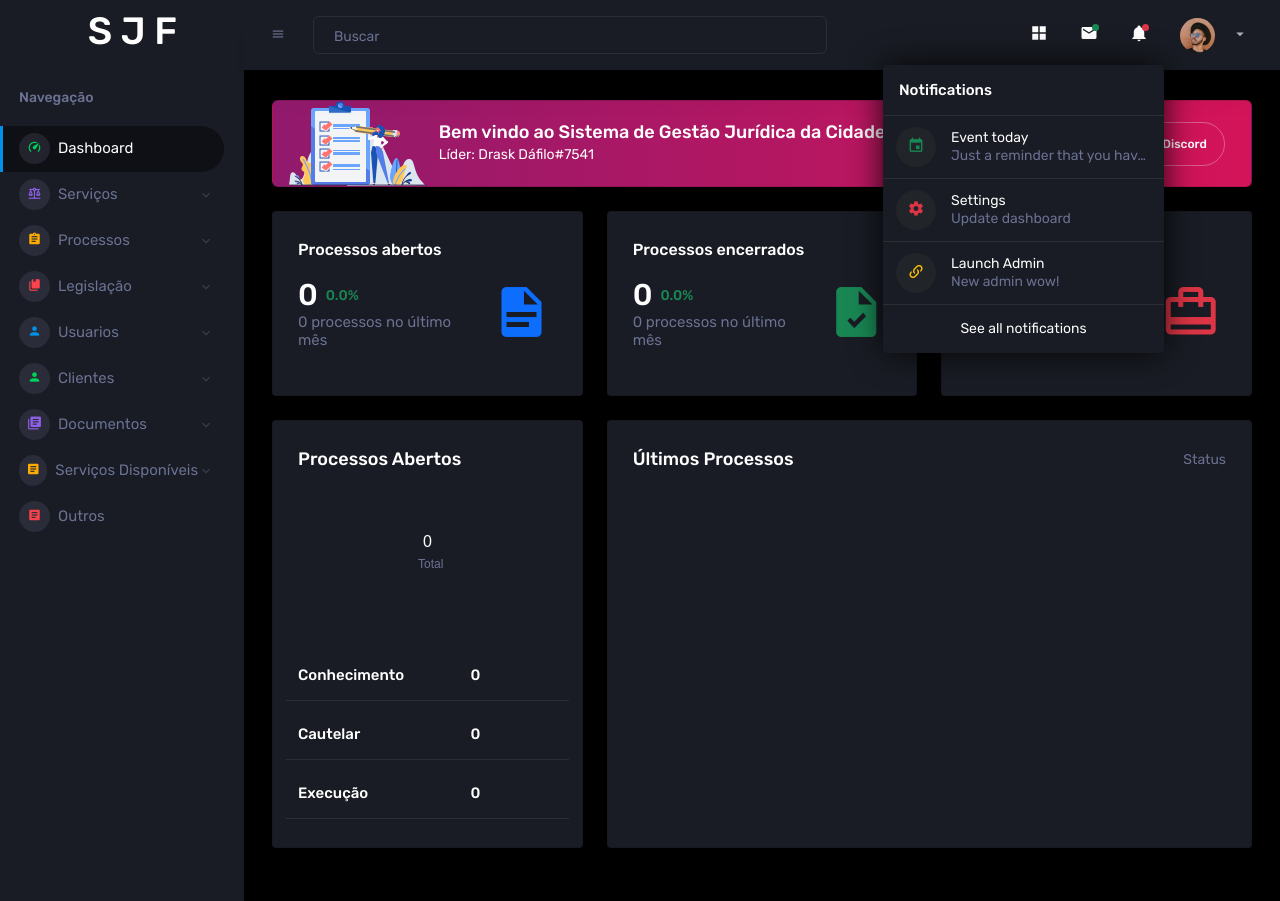
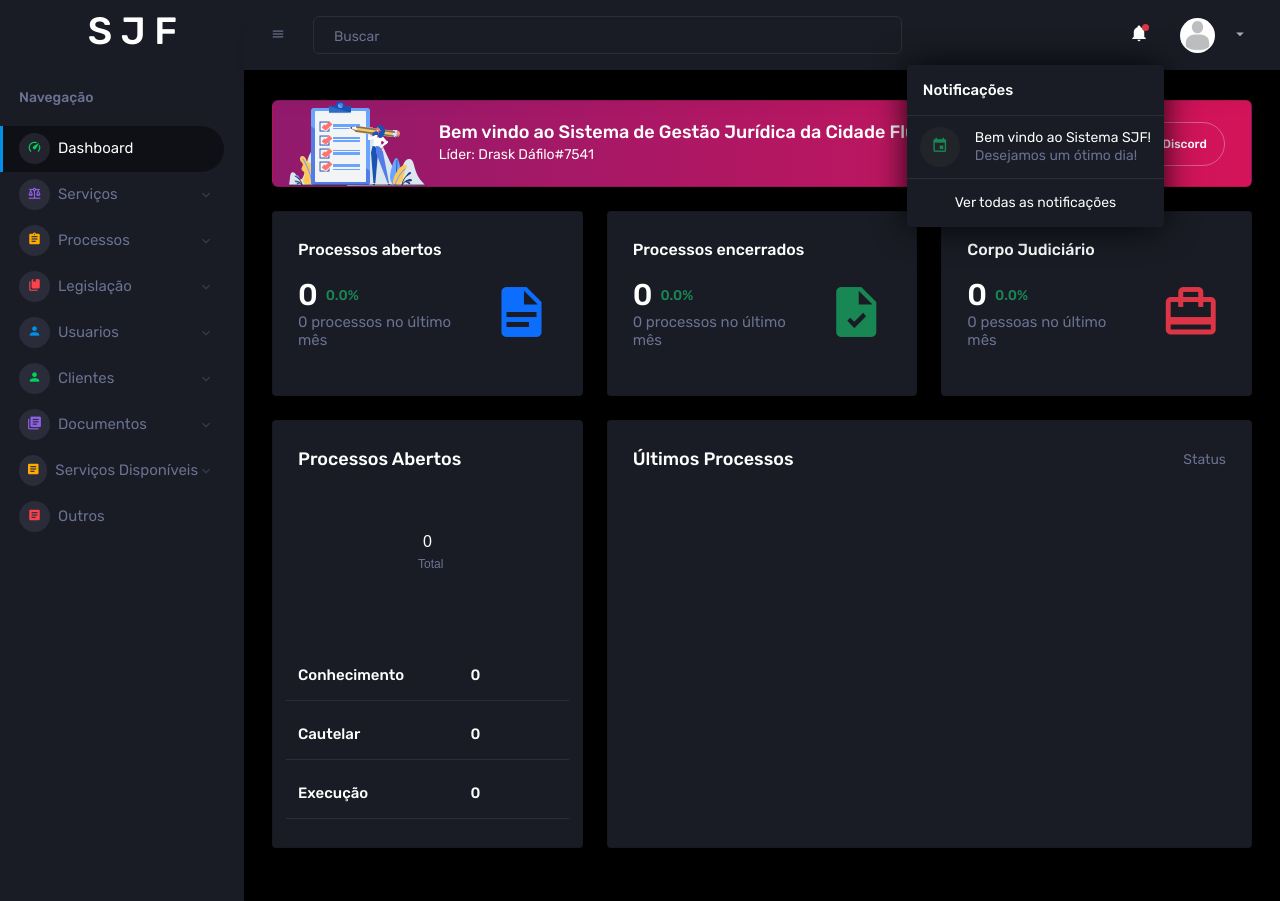
Before and after one commit to ismaelbenjamim/projeto-advocacia-gtarp, a Django app: page /dashboard/ in a window 1280 px wide, after a click that opens the changed part. Shown: the top 901 px of the page. Run offline with Django 3.2, Linux system fonts and the light colour scheme; data that the repository does not hold is empty; some libraries are stand-ins or nearby versions.

Commit message:
Atualizações da aplicação

```diff
--- a/projeto_advocacia/dashboard/views.py
+++ b/projeto_advocacia/dashboard/views.py
@@ -29,8 +29,8 @@ class DashboardView(TemplateView):
         p_encerrado_mes_atual = p_aberto_mes_atual.filter(fase="Executiva")
         p_encerrado_mes_passd = p_aberto_mes_passd.filter(fase="Executiva")
 
-        adv_mes_atual = Usuario.objects.filter(date_joined__month=mes_atual)
-        adv_mes_passd = Usuario.objects.filter(date_joined__month=mes_passado)
+        adv_mes_atual = Usuario.objects.filter(date_joined__month=mes_atual, organizacao='2')
+        adv_mes_passd = Usuario.objects.filter(date_joined__month=mes_passado, organizacao='2')
 
         context['info'] = {
             "processos_abertos": [
--- a/projeto_advocacia/wsgi.py
+++ b/projeto_advocacia/wsgi.py
@@ -10,7 +10,8 @@ https://docs.djangoproject.com/en/3.2/howto/deployment/wsgi/
 import os
 
 from django.core.wsgi import get_wsgi_application
+from dj_static import Cling
 
 os.environ.setdefault('DJANGO_SETTINGS_MODULE', 'projeto_advocacia.settings')
 
-application = get_wsgi_application()
+application = Cling(get_wsgi_application())
--- a/pyproject.toml
+++ b/pyproject.toml
@@ -15,6 +15,7 @@ gunicorn = "^20.1.0"
 djangorestframework = "^3.13.1"
 django-rest-auth = "^0.9.5"
 Pillow = "^9.2.0"
+dj-static = "^0.0.6"
 
 
 
--- a/templates/base/navbar.html
+++ b/templates/base/navbar.html
@@ -57,57 +57,6 @@
                     <p class="p-3 mb-0 text-center">See all projects</p>
                 </div>
             </li>
-            <li class="nav-item nav-settings d-none d-lg-block">
-                <a class="nav-link" href="#">
-                    <i class="mdi mdi-view-grid"></i>
-                </a>
-            </li>
-            <li class="nav-item dropdown border-left">
-                <a class="nav-link count-indicator dropdown-toggle" id="messageDropdown" href="#"
-                   data-bs-toggle="dropdown" aria-expanded="false">
-                    <i class="mdi mdi-email"></i>
-                    <span class="count bg-success"></span>
-                </a>
-                <div class="dropdown-menu dropdown-menu-right navbar-dropdown preview-list"
-                     aria-labelledby="messageDropdown">
-                    <h6 class="p-3 mb-0">Messages</h6>
-                    <div class="dropdown-divider"></div>
-                    <a class="dropdown-item preview-item">
-                        <div class="preview-thumbnail">
-                            <img src="{% static 'corona/assets/images/faces/face4.jpg' %}" alt="image"
-                                 class="rounded-circle profile-pic">
-                        </div>
-                        <div class="preview-item-content">
-                            <p class="preview-subject ellipsis mb-1">Mark send you a message</p>
-                            <p class="text-muted mb-0"> 1 Minutes ago </p>
-                        </div>
-                    </a>
-                    <div class="dropdown-divider"></div>
-                    <a class="dropdown-item preview-item">
-                        <div class="preview-thumbnail">
-                            <img src="{% static 'corona/assets/images/faces/face2.jpg' %}" alt="image"
-                                 class="rounded-circle profile-pic">
-                        </div>
-                        <div class="preview-item-content">
-                            <p class="preview-subject ellipsis mb-1">Cregh send you a message</p>
-                            <p class="text-muted mb-0"> 15 Minutes ago </p>
-                        </div>
-                    </a>
-                    <div class="dropdown-divider"></div>
-                    <a class="dropdown-item preview-item">
-                        <div class="preview-thumbnail">
-                            <img src="{% static 'corona/assets/images/faces/face3.jpg' %}" alt="image"
-                                 class="rounded-circle profile-pic">
-                        </div>
-                        <div class="preview-item-content">
-                            <p class="preview-subject ellipsis mb-1">Profile picture updated</p>
-                            <p class="text-muted mb-0"> 18 Minutes ago </p>
-                        </div>
-                    </a>
-                    <div class="dropdown-divider"></div>
-                    <p class="p-3 mb-0 text-center">4 new messages</p>
-                </div>
-            </li>
             <li class="nav-item dropdown border-left">
                 <a class="nav-link count-indicator dropdown-toggle" id="notificationDropdown" href="#"
                    data-bs-toggle="dropdown">
@@ -116,7 +65,7 @@
                 </a>
                 <div class="dropdown-menu dropdown-menu-right navbar-dropdown preview-list"
                      aria-labelledby="notificationDropdown">
-                    <h6 class="p-3 mb-0">Notifications</h6>
+                    <h6 class="p-3 mb-0">Notificações</h6>
                     <div class="dropdown-divider"></div>
                     <a class="dropdown-item preview-item">
                         <div class="preview-thumbnail">
@@ -125,42 +74,18 @@
                             </div>
                         </div>
                         <div class="preview-item-content">
-                            <p class="preview-subject mb-1">Event today</p>
-                            <p class="text-muted ellipsis mb-0"> Just a reminder that you have an event today </p>
+                            <p class="preview-subject mb-1">Bem vindo ao Sistema SJF!</p>
+                            <p class="text-muted ellipsis mb-0"> Desejamos um ótimo dia! </p>
                         </div>
                     </a>
                     <div class="dropdown-divider"></div>
-                    <a class="dropdown-item preview-item">
-                        <div class="preview-thumbnail">
-                            <div class="preview-icon bg-dark rounded-circle">
-                                <i class="mdi mdi-settings text-danger"></i>
-                            </div>
-                        </div>
-                        <div class="preview-item-content">
-                            <p class="preview-subject mb-1">Settings</p>
-                            <p class="text-muted ellipsis mb-0"> Update dashboard </p>
-                        </div>
-                    </a>
-                    <div class="dropdown-divider"></div>
-                    <a class="dropdown-item preview-item">
-                        <div class="preview-thumbnail">
-                            <div class="preview-icon bg-dark rounded-circle">
-                                <i class="mdi mdi-link-variant text-warning"></i>
-                            </div>
-                        </div>
-                        <div class="preview-item-content">
-                            <p class="preview-subject mb-1">Launch Admin</p>
-                            <p class="text-muted ellipsis mb-0"> New admin wow! </p>
-                        </div>
-                    </a>
-                    <div class="dropdown-divider"></div>
-                    <p class="p-3 mb-0 text-center">See all notifications</p>
+                    <p class="p-3 mb-0 text-center">Ver todas as notificações</p>
                 </div>
             </li>
             <li class="nav-item dropdown">
                 <a class="nav-link" id="profileDropdown" href="#" data-bs-toggle="dropdown">
                     <div class="navbar-profile">
-                        <img class="img-xs rounded-circle" src="{% static 'corona/assets/images/faces/face15.jpg' %}"
+                        <img class="img-xs rounded-circle" src="{% if request.user.foto_perfil %}{{ request.user.foto_perfil.url }}{% else %}{% static 'assets/user.jpg' %}{% endif %}"
                              alt="">
                         <p class="mb-0 d-none d-sm-block navbar-profile-name">{{ user.get_nome_identidade }}</p>
                         <i class="mdi mdi-menu-down d-none d-sm-block"></i>
--- a/templates/dashboard.html
+++ b/templates/dashboard.html
@@ -70,14 +70,14 @@
         <div class="col-sm-4 grid-margin">
             <div class="card">
                 <div class="card-body">
-                    <h5>Advogados disponíveis</h5>
+                    <h5>Corpo Judiciário</h5>
                     <div class="row">
                         <div class="col-8 col-sm-12 col-xl-8 my-auto">
                             <div class="d-flex d-sm-block d-md-flex align-items-center">
                                 <h2 class="mb-0">{{ info.advogados_disponiveis.0 }}</h2>
                                 <p class="text-success ms-2 mb-0 font-weight-medium">{{ info.advogados_disponiveis.2 }}% </p>
                             </div>
-                            <h6 class="text-muted font-weight-normal"> {{ info.advogados_disponiveis.1 }} advogados no
+                            <h6 class="text-muted font-weight-normal"> {{ info.advogados_disponiveis.1 }} pessoas no
                                 último mês</h6>
                         </div>
                         <div class="col-4 col-sm-12 col-xl-4 text-center text-xl-right">
```
Also changed, not shown: projeto_advocacia/usuario/models.py (+8 -0 lines), projeto_advocacia/usuario/migrations/0002_alter_usuario_username.py (added), projeto_advocacia/usuario/migrations/0003_alter_usuario_username.py (added), static/assets/user.jpg (added), 1 other file.
